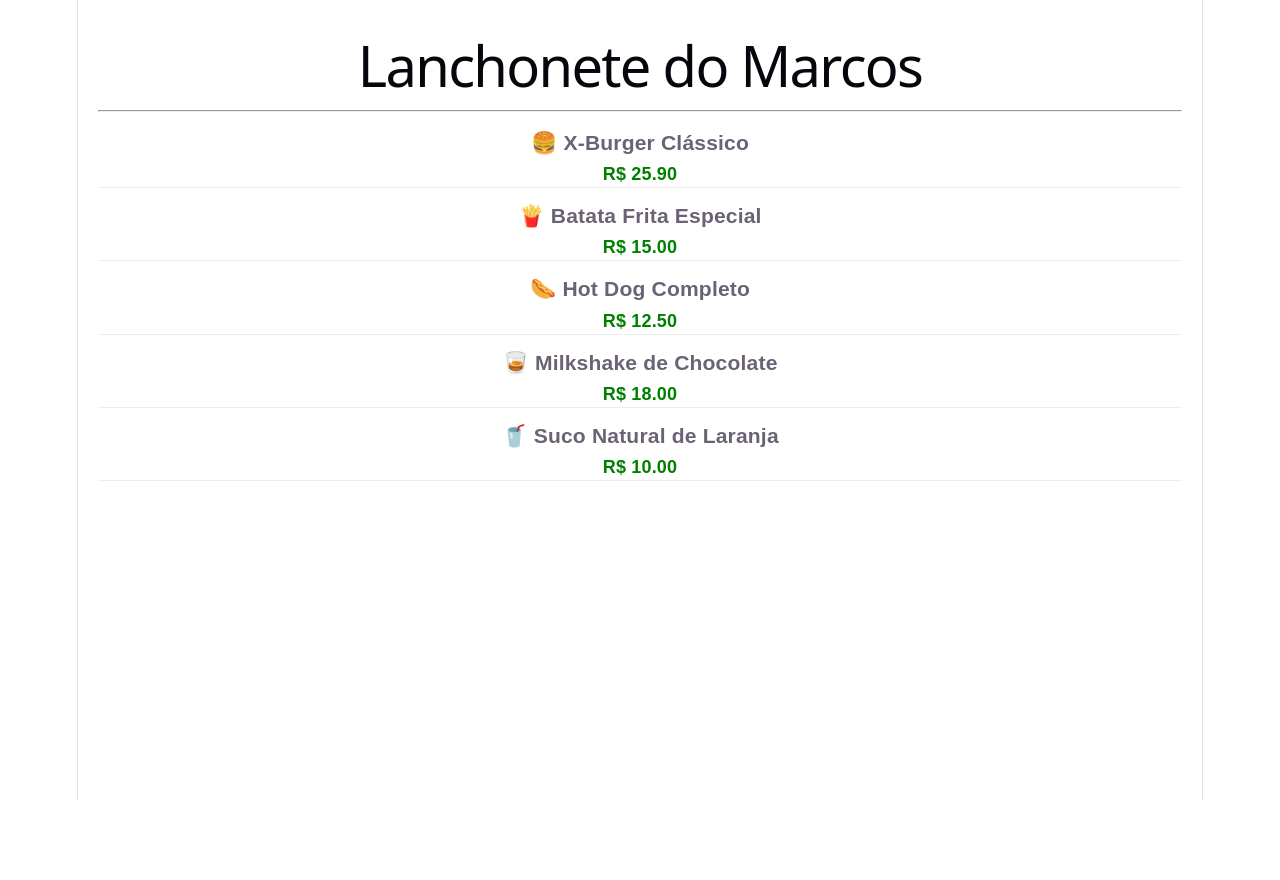
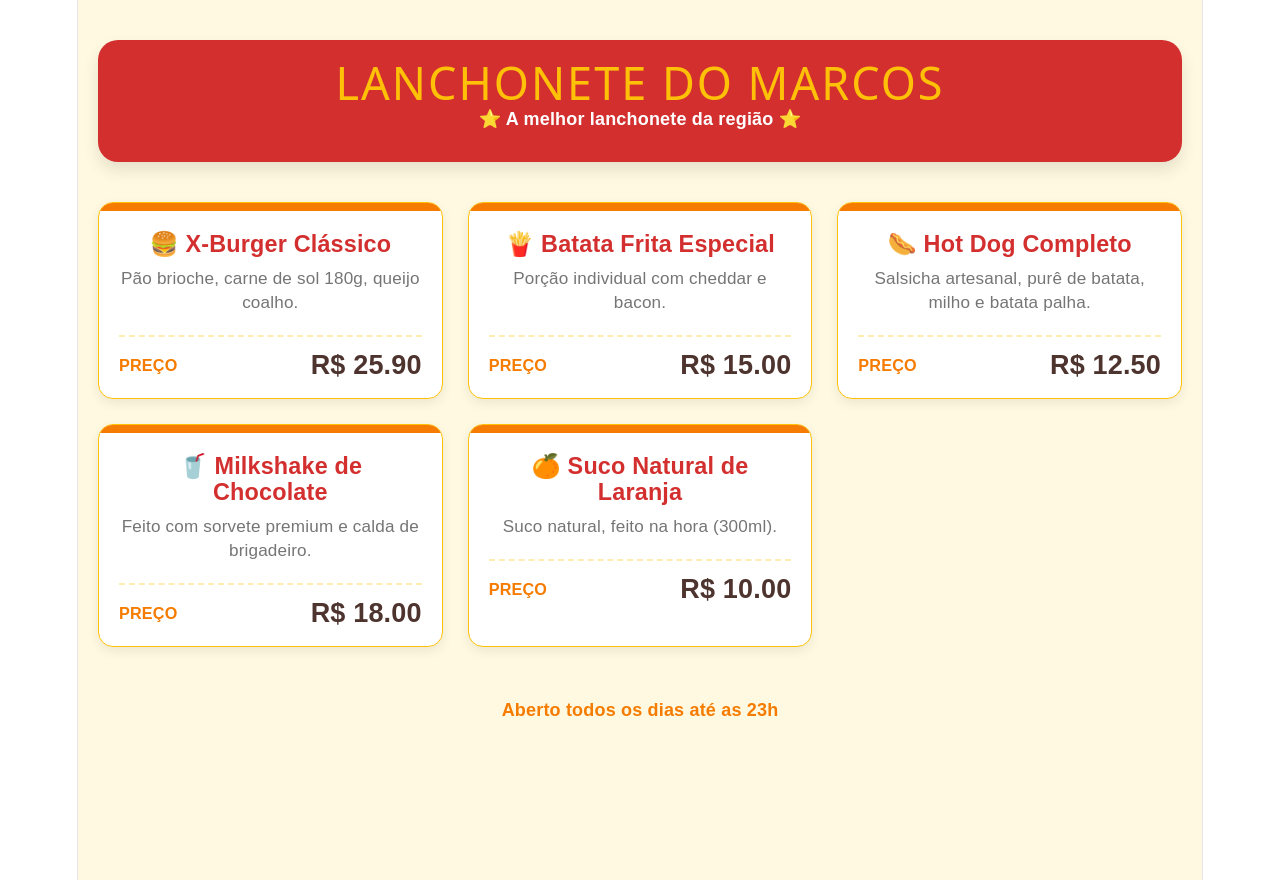
Before and after one commit to Marcospy/PROJETO-REACT-LANCHONETE, a React (Vite) app: page / in a window 1280 px wide. Before the commit the page ends 800 px from the top, so only its background shows below. Built offline with nearby package versions, Linux system fonts and the light colour scheme.

Commit message:
ajustes no layout do cardápio

```diff
--- a/src/App.jsx
+++ b/src/App.jsx
@@ -1,30 +1,116 @@
 import React from 'react'
 
 function App() {
-  // Dados do cardápio
   const itensCardapio = [
-    { id: 1, nome: "🍔 X-Burger Clássico", preco: 25.90 },
-    { id: 2, nome: "🍟 Batata Frita Especial", preco: 15.00 },
-    { id: 3, nome: "🌭 Hot Dog Completo", preco: 12.50 },
-    { id: 4, nome: "🥃 Milkshake de Chocolate", preco: 18.00 },
-    { id: 5, nome: "🥤 Suco Natural de Laranja", preco: 10.00 }
+    { id: 1, nome: "🍔 X-Burger Clássico", preco: 25.90, descricao: "Pão brioche, carne de sol 180g, queijo coalho." },
+    { id: 2, nome: "🍟 Batata Frita Especial", preco: 15.00, descricao: "Porção individual com cheddar e bacon." },
+    { id: 3, nome: "🌭 Hot Dog Completo", preco: 12.50, descricao: "Salsicha artesanal, purê de batata, milho e batata palha." },
+    { id: 4, nome: "🥤 Milkshake de Chocolate", preco: 18.00, descricao: "Feito com sorvete premium e calda de brigadeiro." },
+    { id: 5, nome: "🍊 Suco Natural de Laranja", preco: 10.00, descricao: "Suco natural, feito na hora (300ml)." }
   ];
 
+  const cores = {
+    vermelho: "#D32F2F",
+    amareloDestaque: "#FFC107",
+    laranja: "#F57C00",
+    fundoAlegre: "#FFF9E1", // Um creme bem clarinho e "quente"
+    branco: "#FFFFFF",
+    texto: "#4E342E" // Um marrom bem escuro, combina melhor com amarelo/vermelho que o preto puro
+  };
+
   return (
-    <div style={{ padding: '20px', fontFamily: 'Arial, sans-serif' }}>
-      <h1>Lanchonete do Marcos</h1>
-      <hr />
+    <div style={{
+      backgroundColor: cores.fundoAlegre,
+      minHeight: '100vh',
+      padding: '40px 20px',
+      fontFamily: "'Poppins', sans-serif, 'Arial'",
+      color: cores.texto
+    }}>
 
-      <ul style={{ listStyleType: 'none', padding: 0 }}>
+      {/* Cabeçalho */}
+      <div style={{
+        textAlign: 'center',
+        marginBottom: '40px',
+        backgroundColor: cores.vermelho,
+        padding: '30px',
+        borderRadius: '20px',
+        boxShadow: '0 8px 16px rgba(0,0,0,0.1)'
+      }}>
+        <h1 style={{
+          color: cores.amareloDestaque,
+          fontSize: '2.5rem',
+          margin: 0,
+          textTransform: 'uppercase',
+          letterSpacing: '2px'
+        }}>
+          Lanchonete do Marcos
+        </h1>
+        <p style={{ color: 'white', marginTop: '10px', fontWeight: 'bold' }}>
+          ⭐ A melhor lanchonete da região ⭐
+        </p>
+      </div>
+
+      {/* Grid de Itens */}
+      <div style={{
+        display: 'grid',
+        gridTemplateColumns: 'repeat(auto-fill, minmax(300px, 1fr))',
+        gap: '25px',
+        maxWidth: '1100px',
+        margin: '0 auto'
+      }}>
         {itensCardapio.map((item) => (
-          <li key={item.id} style={{ marginBottom: '15px', borderBottom: '1px solid #eee' }}>
-            <h3 style={{ margin: '0 0 5px 0' }}>{item.nome}</h3>
-            <p style={{ color: 'green', fontWeight: 'bold' }}>
-              R$ {item.preco.toFixed(2)}
-            </p>
-          </li>
+          <div key={item.id} style={{
+            backgroundColor: cores.branco,
+            borderRadius: '15px',
+            overflow: 'hidden',
+            boxShadow: '0 4px 12px rgba(0,0,0,0.08)',
+            border: `1px solid ${cores.amareloDestaque}`
+          }}>
+            {/* Faixa colorida no topo do card */}
+            <div style={{ backgroundColor: cores.laranja, height: '8px' }}></div>
+
+            <div style={{ padding: '20px' }}>
+              <h3 style={{
+                margin: '0 0 10px 0',
+                fontSize: '1.3rem',
+                color: cores.vermelho
+              }}>
+                {item.nome}
+              </h3>
+
+              <p style={{
+                margin: '0 0 20px 0',
+                color: '#757575',
+                fontSize: '0.95rem',
+                lineHeight: '1.4'
+              }}>
+                {item.descricao}
+              </p>
+
+              <div style={{
+                display: 'flex',
+                justifyContent: 'space-between',
+                alignItems: 'center',
+                borderTop: '2px dashed #FFECB3',
+                paddingTop: '15px'
+              }}>
+                <span style={{ fontSize: '0.9rem', fontWeight: 'bold', color: cores.laranja }}>PREÇO</span>
+                <span style={{
+                  color: cores.texto,
+                  fontWeight: '900',
+                  fontSize: '1.5rem'
+                }}>
+                  R$ {item.preco.toFixed(2)}
+                </span>
+              </div>
+            </div>
+          </div>
         ))}
-      </ul>
+      </div>
+
+      <footer style={{ textAlign: 'center', marginTop: '50px', color: cores.laranja, fontWeight: 'bold' }}>
+        <p>Aberto todos os dias até as 23h</p>
+      </footer>
     </div>
   )
 }
```
